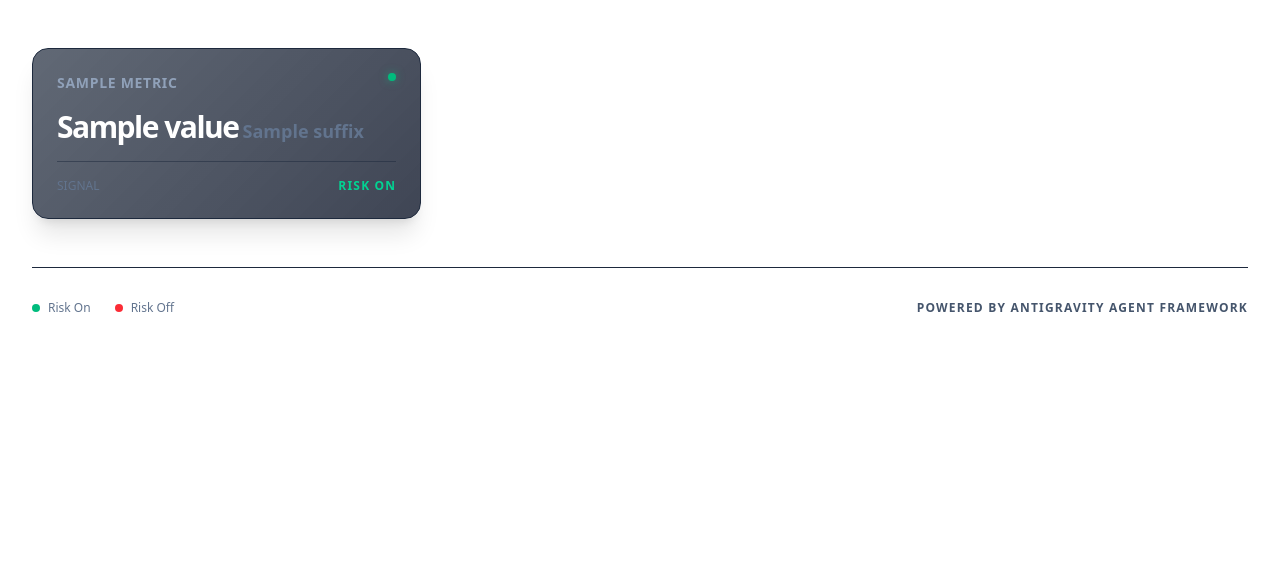
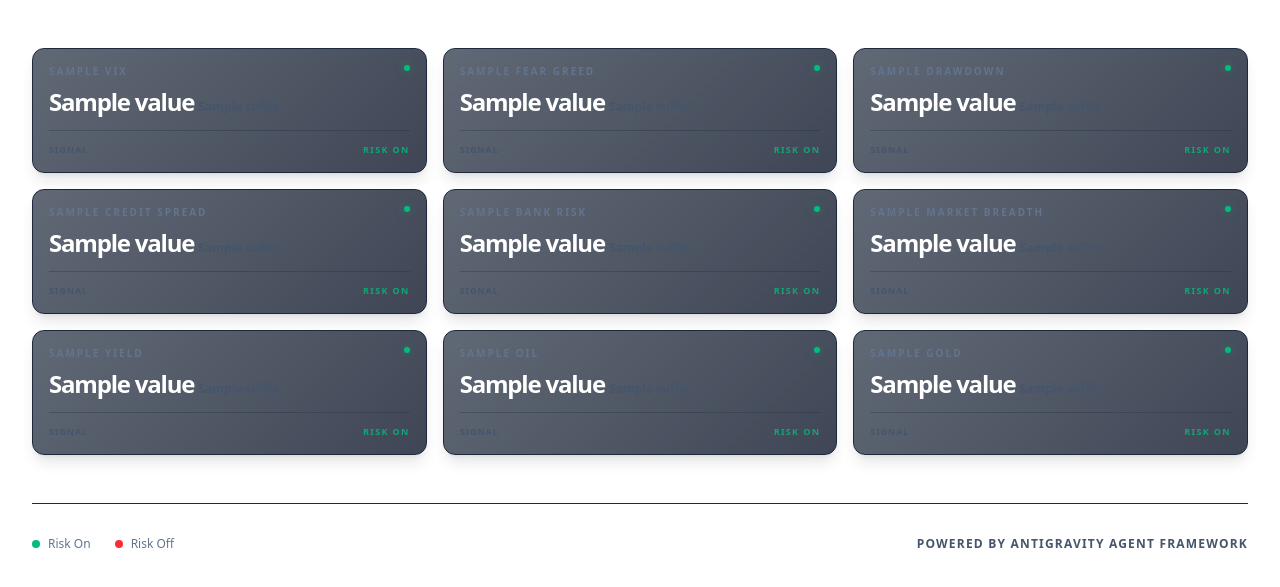
Before and after one commit to yujing1004/ai_stock, a Flask app: template templates/index.html in a window 1280 px wide. Shown: the part 104-691 px from the top of the page. Run offline with Flask 3, Linux system fonts and the light colour scheme; the template is opened without the code that fills it: most values are stand-ins (such as "Sample title", 1, 10 or a date in 2020).

Commit message:
Refine dashboard layout with specific row ordering and compact cards

```diff
--- a/templates/index.html
+++ b/templates/index.html
@@ -40,24 +40,26 @@
         </script>
 
         <!-- Grid -->
-        <div class="grid grid-cols-1 md:grid-cols-2 lg:grid-cols-3 gap-6">
-            {% for id, metric in metrics.items() %}
-            <div class="card-gradient p-6 rounded-2xl border border-slate-800 shadow-xl hover:border-slate-700 transition-all group">
-                <div class="flex justify-between items-start mb-4">
-                    <h3 class="text-slate-400 text-sm font-bold uppercase tracking-wider">{{ metric.name }}</h3>
-                    <div class="w-2 h-2 rounded-full {% if metric.status == 'risk-on' %}bg-emerald-500 shadow-[0_0_8px_rgba(16,185,129,0.6)]{% elif metric.status == 'risk-off' %}bg-red-500 shadow-[0_0_8px_rgba(239,68,68,0.6)]{% else %}bg-slate-600{% endif %}"></div>
+        <div class="grid grid-cols-1 md:grid-cols-2 lg:grid-cols-3 gap-4">
+            {% set order = ['vix', 'fear_greed', 'drawdown', 'credit_spread', 'bank_risk', 'market_breadth', 'yield', 'oil', 'gold'] %}
+            {% for key in order %}
+            {% set metric = metrics[key] %}
+            <div class="card-gradient p-4 rounded-xl border border-slate-800 shadow-lg hover:border-slate-700 transition-all group">
+                <div class="flex justify-between items-start mb-2">
+                    <h3 class="text-slate-500 text-[10px] font-black uppercase tracking-[0.2em] leading-tight">{{ metric.name }}</h3>
+                    <div class="w-1.5 h-1.5 rounded-full {% if metric.status == 'risk-on' %}bg-emerald-500 shadow-[0_0_8px_rgba(16,185,129,0.5)]{% elif metric.status == 'risk-off' %}bg-red-500 shadow-[0_0_8px_rgba(239,68,68,0.5)]{% else %}bg-slate-700{% endif %}"></div>
                 </div>
 
                 <div class="flex items-baseline gap-1">
-                    <span class="text-3xl font-black tracking-tighter text-white group-hover:text-emerald-400 transition-colors">
+                    <span class="text-2xl font-black tracking-tighter text-white group-hover:text-emerald-400 transition-colors">
                         {{ metric.value }}
                     </span>
-                    <span class="text-lg font-bold text-slate-500">{{ metric.suffix }}</span>
+                    <span class="text-xs font-bold text-slate-600">{{ metric.suffix }}</span>
                 </div>
 
-                <div class="mt-4 pt-4 border-t border-slate-800/50 flex items-center justify-between">
-                    <span class="text-xs font-medium text-slate-500 uppercase">Signal</span>
-                    <span class="text-xs font-bold {% if metric.status == 'risk-on' %}text-emerald-400{% elif metric.status == 'risk-off' %}text-red-400{% else %}text-slate-500{% endif %} uppercase tracking-widest">
+                <div class="mt-3 pt-3 border-t border-slate-800/30 flex items-center justify-between">
+                    <span class="text-[9px] font-black text-slate-600 uppercase tracking-widest">Signal</span>
+                    <span class="text-[9px] font-black {% if metric.status == 'risk-on' %}text-emerald-500/80{% elif metric.status == 'risk-off' %}text-red-500/80{% else %}text-slate-600{% endif %} uppercase tracking-[0.15em]">
                         {{ metric.status.replace('-', ' ') }}
                     </span>
                 </div>
```
